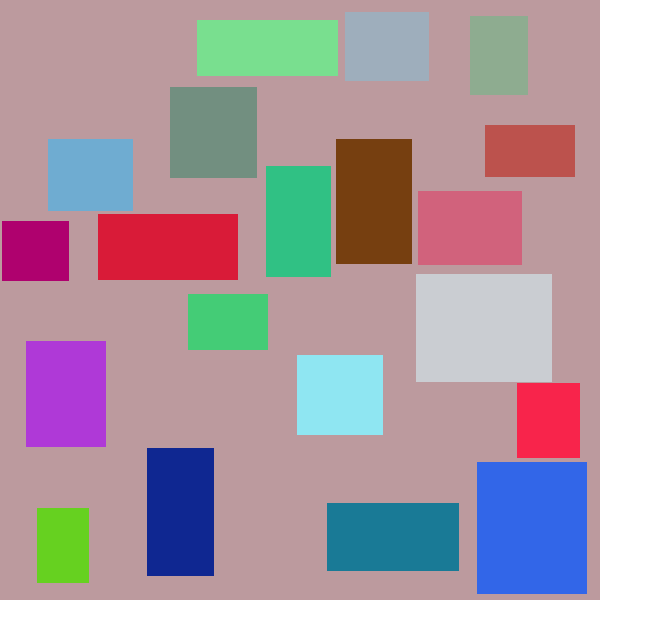
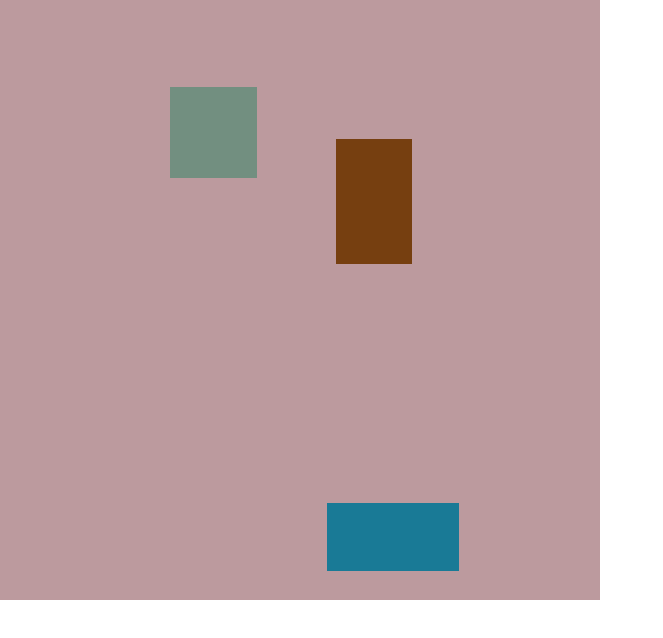
Before and after one commit to dalvallana/JavascriptTask1, a plain HTML site: page index.html in a window 1280 px wide. Shown: the whole page, without its empty margins (0-663 px from the left). Drawn offline with nearby package versions, Linux system fonts and the light colour scheme.

Commit message:
my solution2

```diff
--- a/index.html
+++ b/index.html
@@ -6,7 +6,7 @@
 <script type="text/javascript">
 
 
-var	nRectangles = 20,
+var	nRectangles = 3,
 	containerWidth = 600,
 	containerHeight = 600,
 	minRectDim = 50,
```
